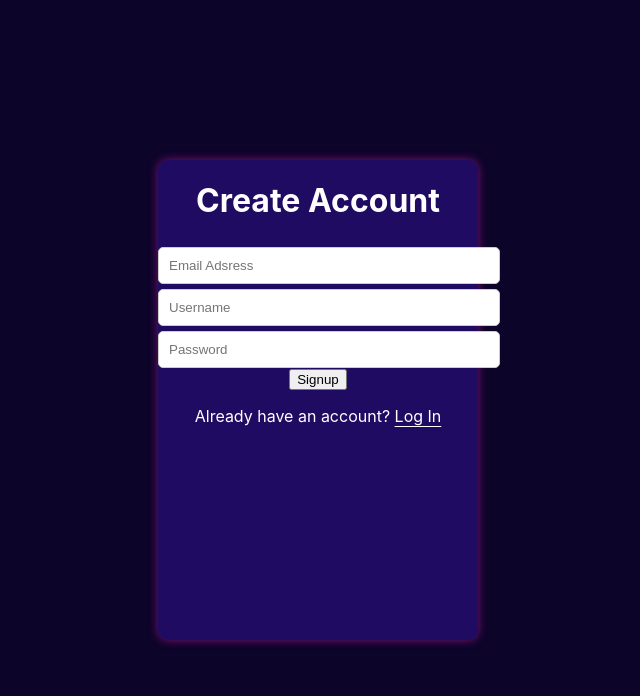
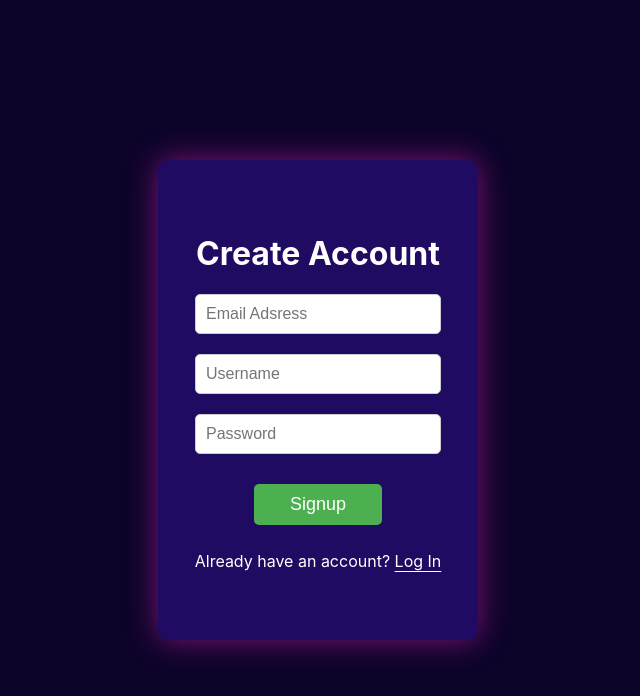
Before and after one commit to CHALLARAKESHREDDY/StrikeOffApp, a React (Create React App) app in the folder ClientSide/strikeoffapp/: page /signup in a window 1280 px wide. Shown: the top 696 px of the page, without its empty margins (322-962 px from the left). Built offline with nearby package versions, Linux system fonts and the light colour scheme; a web font is replaced by a local one.

Commit message:
decorated

```diff
--- /dev/null
+++ b/ClientSide/strikeoffapp/src/components/CardItem/index.css
@@ -0,0 +1,29 @@
+.Cards{
+    width:100%;
+    height:250px;
+    /*background: linear-gradient(to right, rgba(231, 212, 212, 0.2) 0%, rgba(231, 212, 212, 0.2) 40%); */
+    background-color: rgba(255, 255, 255, 0.2);
+    border-radius:20px;
+    display:flex;
+    align-items: center;
+    justify-content: space-around;
+
+}
+
+.Card-Image{
+    width:200px;
+    height:200px;
+    border-radius: 20px;
+}
+
+.Description-Container{
+    width:60%;
+    display: flex;
+    flex-direction: column;
+    justify-content: center;
+    align-items: center;
+}
+
+.card-para{
+    color:rgb(218, 33, 33);
+}
--- /dev/null
+++ b/ClientSide/strikeoffapp/src/components/CardItem/index.js
@@ -0,0 +1,33 @@
+import "./index.css"
+
+function CardItem(props){
+    const {item}=props
+    const {category,productName,couponCode,description,imageUrl}=item
+    console.log(category)
+    return(
+
+<div className="Cards">
+<div><img className="Card-Image" src={imageUrl} alt="shopping-img"/></div>
+<div className="Description-Container">
+    <p className="card-para">{category}</p>
+    <p className="card-para">{productName}</p>
+    <p className="card-para">{couponCode}</p>
+    <p className="card-para">{description}</p>
+</div>
+</div>
+
+
+    )
+
+
+}
+
+export default CardItem
+
+/*<div className="Cards">
+<div><img className="Card-Image" src="https://img.freepik.com/free-photo/pretty-young-stylish-sexy-woman-pink-luxury-dress-summer-fashion-trend-chic-style-sunglasses-blue-studio-background-shopping-holding-paper-bags-talking-mobile-phone-shopaholic_285396-2957.jpg?w=1060&t=st=1697736877~exp=1697737477~hmac=7fbd6925b921bb9e05ebac81e9b9795ddea0b1c1bffddeaa3378c1d62710231b" alt="shopping-img"/></div>
+<div className="Description-Container">
+    <p>Heading</p>
+    <p>Description</p>
+</div>
+</div>*/
--- a/ClientSide/strikeoffapp/src/components/CreatePostSection/index.css
+++ b/ClientSide/strikeoffapp/src/components/CreatePostSection/index.css
@@ -129,3 +129,11 @@
   .Submit-Button:hover {
     background-color: #005abf;
   }
+
+
+.formErrorMsg{
+  color:red;
+  margin:7px;
+  width:10px;
+  width:100%;
+}
--- a/ClientSide/strikeoffapp/src/components/HomePage/index.css
+++ b/ClientSide/strikeoffapp/src/components/HomePage/index.css
@@ -47,31 +47,6 @@
     text-align: center;
 }
 
-.Cards{
-    width:100%;
-    height:250px;
-    /*background: linear-gradient(to right, rgba(231, 212, 212, 0.2) 0%, rgba(231, 212, 212, 0.2) 40%); */
-    background-color: rgba(255, 255, 255, 0.2);
-    border-radius:20px;
-    display:flex;
-    align-items: center;
-    justify-content: space-around;
-
-}
-
-.Card-Image{
-    width:200px;
-    height:200px;
-    border-radius: 20px;
-}
-
-.Description-Container{
-    width:60%;
-    display: flex;
-    flex-direction: column;
-    justify-content: center;
-    align-items: center;
-}
 
 .Logout-Logo{
     font-size: 31px;
--- a/ClientSide/strikeoffapp/src/components/LoginPage/index.css
+++ b/ClientSide/strikeoffapp/src/components/LoginPage/index.css
@@ -1,35 +1,70 @@
-body{
-    margin:0px;
-    padding:0px;
-}
-.Loginpage-Container{
-    width:100%;
-    height:100vh;
-    background-color:#0D042A ;
+body {
+    margin: 0;
+    padding: 0;
+  }
+
+  .Loginpage-Container {
+    width: 100%;
+    height: 100vh;
+    background-color: #0D042A;
     display: flex;
     justify-content: center;
     align-items: center;
-}
+  }
 
-.Login-Form{
+  .Login-Form {
     text-align: center;
-    width:25%;
-    height:60%;
+    width: 25%;
+    height: 60%;
     background-color: #200B62;
-    box-shadow: 0 0 10px rgba(233, 31, 189, 0.5);
+    box-shadow: 0 0 30px rgba(233, 31, 189, 0.5);
+
     border-radius: 10px;
     color: white;
-}
+    display: flex;
+    flex-direction: column;
+    justify-content: center;
+    align-items: center;
+  }
 
-.Signup-Text{
+  .Signup-Text {
     text-decoration: underline;
     text-underline-offset: 0.25em;
     cursor: pointer;
-}
+  }
 
-.errorMsgLogin{
-    color:red;
-    margin:7px;
-    width:10px;
-    width:100%;
-}
+  .errorMsgLogin {
+    color: red;
+    margin: 7px;
+    width: 100%;
+  }
+
+
+  .Login-Input{
+    width: 70%;
+    padding: 10px;
+
+    border: 1px solid #ccc;
+    border-radius: 5px;
+    font-size: 16px;
+  }
+
+  /* Style for the login button */
+  button {
+    width: 40%;
+    padding: 10px;
+    background-color: #4CAF50; /* Green color (you can change this) */
+    border: none;
+    color: white;
+    border-radius: 5px;
+    cursor: pointer;
+    font-size: 18px;
+    margin: 10px 0;
+  }
+
+  /* Style for the error message */
+  .errorMsgLogin {
+    color: red;
+    margin: 7px;
+    width: 100%;
+  }
--- a/ClientSide/strikeoffapp/src/components/LoginPage/index.js
+++ b/ClientSide/strikeoffapp/src/components/LoginPage/index.js
@@ -1,66 +1,59 @@
+import { useState } from 'react';
+import { useNavigate } from 'react-router-dom';
+import Cookies from 'js-cookie';
+import axios from 'axios';
+import './index.css';
 
-import {useState} from 'react'
-import { useNavigate } from 'react-router-dom'
-import Cookies from 'js-cookie'
-import axios from 'axios'
-import './index.css'
+function LoginPage() {
+  const [emailAddress, changeEmailAddress] = useState('');
+  const [password, changePassword] = useState('');
+  const [errorMsg, changeErrormsg] = useState(null);
+  const history = useNavigate();
 
+  const onSubmitForm = async (event) => {
+    event.preventDefault();
 
-function LoginPage(){
-
-    const [emailAddress,changeEmailAddress]=useState("")
-    const [password,changePassword]=useState("")
-    const [errorMsg,changeErrormsg]=useState("")
-    const history=useNavigate()
-
-    const onSubmitForm= async(event)=>{
-
-        event.preventDefault()
-
-        if (!password || !emailAddress) {
-            changeErrormsg('All fields are required');
-            return;
-          }
-
-        try{
-            let response = await axios.post('http://localhost:3007/login', {username:emailAddress, password: password})
-
-            if (response.data.resultMsg==="Login Successfull"){
-                await Cookies.set("jwtToken",response.data.jwtToken,{expires:3})
-                await changeErrormsg("your JWT has been set! Now you can start Saving")
-                await history("/home")
-
-            }else{
-                changeErrormsg(response.data.resultMsg)
-            }
-
-
-        }catch(e){
-            changeErrormsg(e.message)
-        }
-
-
+    if (!password || !emailAddress) {
+      changeErrormsg('All fields are required');
+      return;
     }
 
-    const changeRouteToSignupPage=()=>{
-        history('/signup')
+    try {
+      let response = await axios.post('http://localhost:3007/login', {
+        username: emailAddress,
+        password: password,
+      });
+
+      if (response.data.resultMsg === 'Login Successfull') {
+        await Cookies.set('jwtToken', response.data.jwtToken, { expires: 3 });
+        await changeErrormsg('Your JWT has been set! Now you can start Saving');
+        await history('/home');
+      } else {
+        changeErrormsg(response.data);
+      }
+    } catch (e) {
+      changeErrormsg(e.message);
     }
+  }
 
-    return(
-        <div className="Loginpage-Container">
-            <form className="Login-Form" >
-                <h1>Welcome Back!</h1>
-                <input value={emailAddress} type="text" placeholder='Username' onChange={(event)=>changeEmailAddress(event.target.value)}/>
-                <br />
-                <input value={password} type="password" placeholder='Password' onChange={(event)=>changePassword(event.target.value)}/>
-                <br/>
-                <button type="button" onClick={onSubmitForm} >Login</button>
-                <p>Don’t have an account? <span className="Signup-Text" onClick={changeRouteToSignupPage}>Sign Up</span></p>
-                {errorMsg.length>1? <p className="errorMsgLogin">{errorMsg}</p>:null}
+  const changeRouteToSignupPage = () => {
+    history('/signup');
+  }
 
-            </form>
-        </div>
-    )
+  return (
+    <div className="Loginpage-Container">
+      <form className="Login-Form">
+        <h1>Welcome Back!</h1>
+        <input className="Login-Input" value={emailAddress} type="text" placeholder='Username' onChange={(event) => changeEmailAddress(event.target.value)} />
+        <br />
+        <input  className="Login-Input" value={password} type="password" placeholder='Password' onChange={(event) => changePassword(event.target.value)} />
+        <br />
+        <button type="button" onClick={onSubmitForm}>Login</button>
+        <p>Don’t have an account? <span className="Signup-Text" onClick={changeRouteToSignupPage}>Sign Up</span></p>
+        <p className="errorMsgLogin">{errorMsg}</p>
+      </form>
+    </div>
+  );
 }
 
-export default LoginPage
+export default LoginPage;
--- a/ClientSide/strikeoffapp/src/components/NavigatorComponent/index.js
+++ b/ClientSide/strikeoffapp/src/components/NavigatorComponent/index.js
@@ -1,3 +1,5 @@
+
+
 import React from 'react';
 import { useNavigate } from 'react-router-dom';
 
--- a/ClientSide/strikeoffapp/src/components/SignupPage/index.css
+++ b/ClientSide/strikeoffapp/src/components/SignupPage/index.css
@@ -16,9 +16,13 @@ body{
     width:25%;
     height:60%;
     background-color: #200B62;
-    box-shadow: 0 0 10px rgba(233, 31, 189, 0.5);
+    box-shadow: 0 0 30px rgba(233, 31, 189, 0.5);
     border-radius: 10px;
     color: white;
+    display: flex;
+    flex-direction: column;
+    justify-content: center;
+    align-items: center;
 }
 
 .Login-Text{
@@ -27,9 +31,32 @@ body{
     cursor: pointer;
 }
 
-.errorMsg{
-    color:red;
-    margin:7px;
-    width:10px;
-    width:100%;
-}
+
+.Login-Input{
+    width: 70%;
+    padding: 10px;
+   margin:0px;
+    border: 1px solid #ccc;
+    border-radius: 5px;
+    font-size: 16px;
+  }
+
+  /* Style for the login button */
+  button {
+    width: 40%;
+    padding: 10px;
+    background-color: #4CAF50; /* Green color (you can change this) */
+    border: none;
+    color: white;
+    border-radius: 5px;
+    cursor: pointer;
+    font-size: 18px;
+    margin: 10px 0;
+  }
+
+  /* Style for the error message */
+  .errorMsg {
+    color: red;
+    margin: 7px;
+    width: 100%;
+  }
--- a/ClientSide/strikeoffapp/src/components/SignupPage/index.js
+++ b/ClientSide/strikeoffapp/src/components/SignupPage/index.js
@@ -64,11 +64,11 @@ function SignupPage(){
         <div className="Signuppage-Container">
             <form className="signup-Form"  >
                 <h1>Create Account</h1>
-                <input value={emailAddress} type="email" placeholder='Email Adsress' onChange={(event)=>changeEmailAddress(event.target.value)} />
+                <input className="Login-Input" value={emailAddress} type="email" placeholder='Email Adsress' onChange={(event)=>changeEmailAddress(event.target.value)} />
                 <br />
-                <input value={username} type="username" placeholder='Username' onChange={(event)=>changeUsername(event.target.value)} />
+                <input  className="Login-Input" value={username} type="username" placeholder='Username' onChange={(event)=>changeUsername(event.target.value)} />
                     <br />
-                <input value={password} type="password" placeholder='Password' onChange={(event)=>changePassword(event.target.value)}/>
+                <input className="Login-Input" value={password} type="password" placeholder='Password' onChange={(event)=>changePassword(event.target.value)}/>
                 <br/>
                 <button type="button" onClick={handleSubmit}>Signup</button>
                 <p>Already have an account? <span className="Login-Text" onClick={changeRouteToLoginPage}>Log In</span> </p>
```
Also changed, not shown: ClientSide/strikeoffapp/src/components/CreatePostSection/index.js (+52 -8 lines), ClientSide/strikeoffapp/src/components/HomePage/index.js (+27 -7 lines), 2 other files (tests, documents, lock files or other folders).
